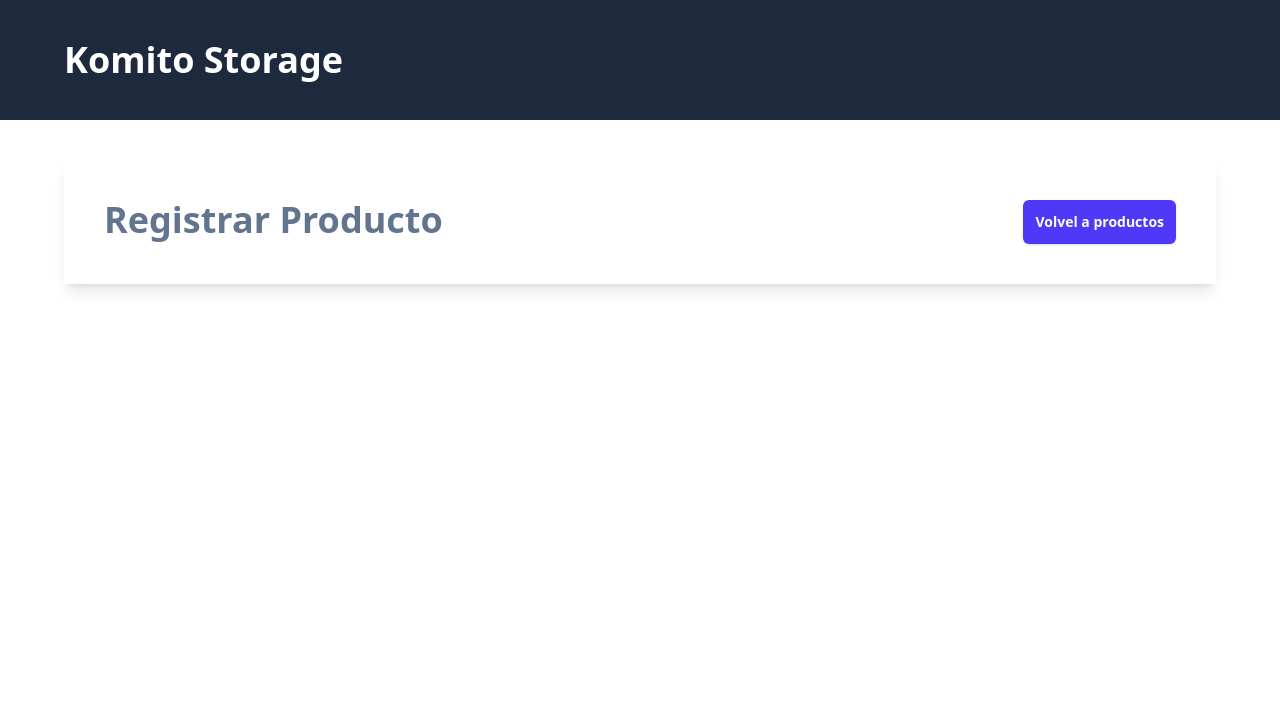
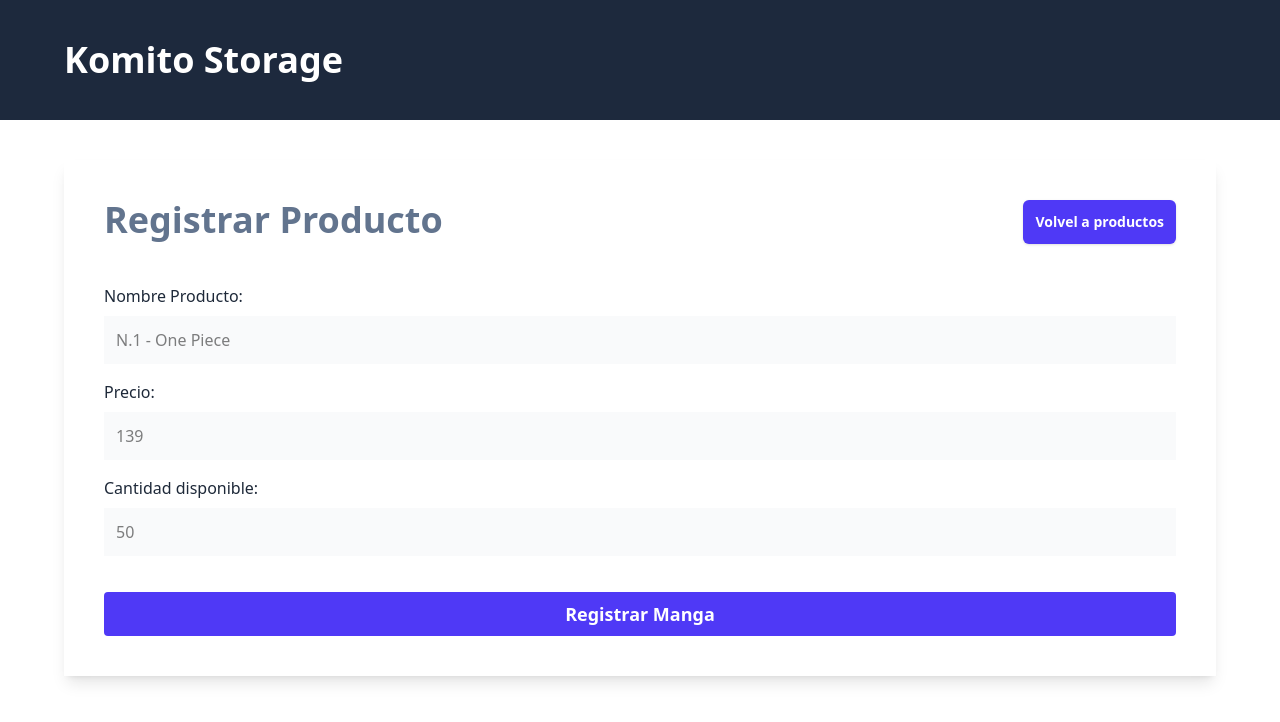
Before and after one commit to ErickCastroo/inventario_ui, a React (Vite) app: page /productos/nuevo in a window 1280 px wide. Shown: the top 722 px of the page. Built offline with nearby package versions, Linux system fonts and the light colour scheme.

Commit message:
feat: Integrate Sonner for notifications and implement form handling in NuevoProducto

```diff
--- a/package.json
+++ b/package.json
@@ -16,6 +16,7 @@
     "react-dom": "^19.0.0",
     "react-router": "^7.3.0",
     "react-router-dom": "^7.3.0",
+    "sonner": "^2.0.1",
     "tailwindcss": "^4.0.10"
   },
   "devDependencies": {
--- a/src/components/layout/index.tsx
+++ b/src/components/layout/index.tsx
@@ -1,4 +1,5 @@
 import { Outlet } from 'react-router'
+import { Toaster } from 'sonner';
 
 import { Header } from '@/components/layout/components/Header'
 
@@ -6,6 +7,7 @@ function Layout() {
   return (
     <>
       <Header />
+      <Toaster position='top-right' richColors />
       <main className='mt-10 mx-auto max-w-6xl p-10 bg-white shadow-lg '>
         <Outlet />
       </main>
--- a/src/config/router/index.router.tsx
+++ b/src/config/router/index.router.tsx
@@ -1,4 +1,6 @@
 import { createBrowserRouter } from 'react-router'
+
+import { action as nuevoProductoAction} from '@/utils/actions/productoNuevoAction'
 
 import { Layout } from '@/components/layout'
 
@@ -16,7 +18,8 @@ const router = createBrowserRouter([
       },
       {
         path: 'productos/nuevo',
-        element: <NuevoProducto />
+        element: <NuevoProducto />,
+        action: nuevoProductoAction
       }
     ]
   },
--- a/src/pages/nuevoProducto/index.tsx
+++ b/src/pages/nuevoProducto/index.tsx
@@ -1,7 +1,8 @@
-import { Link } from "react-router"
+import { Link, Form } from 'react-router'
 
 function NuevoProducto() {
   return (
+    <>
       <div className='flex justify-between'>
         <h2 className='text-4xl font-black text-slate-500'>Registrar Producto</h2>
 
@@ -9,6 +10,59 @@ function NuevoProducto() {
           Volvel a productos
         </Link>
       </div>
+
+      <Form
+        className='mt-10'
+        method='POST'
+
+      >
+
+        <div className='mb-4'>
+          <label
+            className='text-gray-800'
+            htmlFor='nombre'
+          >Nombre Producto:</label>
+          <input
+            id='nombre'
+            type='text'
+            className='mt-2 block w-full p-3 bg-gray-50'
+            placeholder='N.1 - One Piece'
+            name='nombre'
+          />
+        </div>
+        <div className='mb-4'>
+          <label
+            className='text-gray-800'
+            htmlFor='precio'
+          >Precio:</label>
+          <input
+            id='precio'
+            type='number'
+            className='mt-2 block w-full p-3 bg-gray-50'
+            placeholder='139'
+            name='precio'
+          />
+        </div>
+        <div className='mb-4'>
+          <label
+            className='text-gray-800'
+            htmlFor='cantidadDisponible'
+          >Cantidad disponible:</label>
+          <input
+            id='cantidadDisponible'
+            type='number'
+            className='mt-2 block w-full p-3 bg-gray-50'
+            placeholder='50'
+            name='cantidadDisponible'
+          />
+        </div>
+        <input
+          type='submit'
+          className='mt-5 w-full bg-indigo-600 p-2 text-white font-bold text-lg cursor-pointer rounded'
+          value='Registrar Manga'
+        />
+      </Form>
+    </>
   )
 }
 
--- /dev/null
+++ b/src/utils/actions/productoNuevoAction/index.ts
@@ -0,0 +1,18 @@
+import { toast } from 'sonner'
+
+async function action({ request }: { request: Request }) {
+  const formData = await request.formData()
+  const data = Object.fromEntries(formData)
+
+  console.log(data)
+
+  if (Object.values(data). includes('')) {
+    toast.error('Todos los campos son requeridos')
+    return { status: 400 }
+  }
+  else {
+    toast.success('Producto creado correctamente')
+  }
+}
+
+export { action };
```
Also changed, not shown: 1 other file (tests, documents, lock files or other folders). Lines whose indentation alone changed are shown as unchanged.
